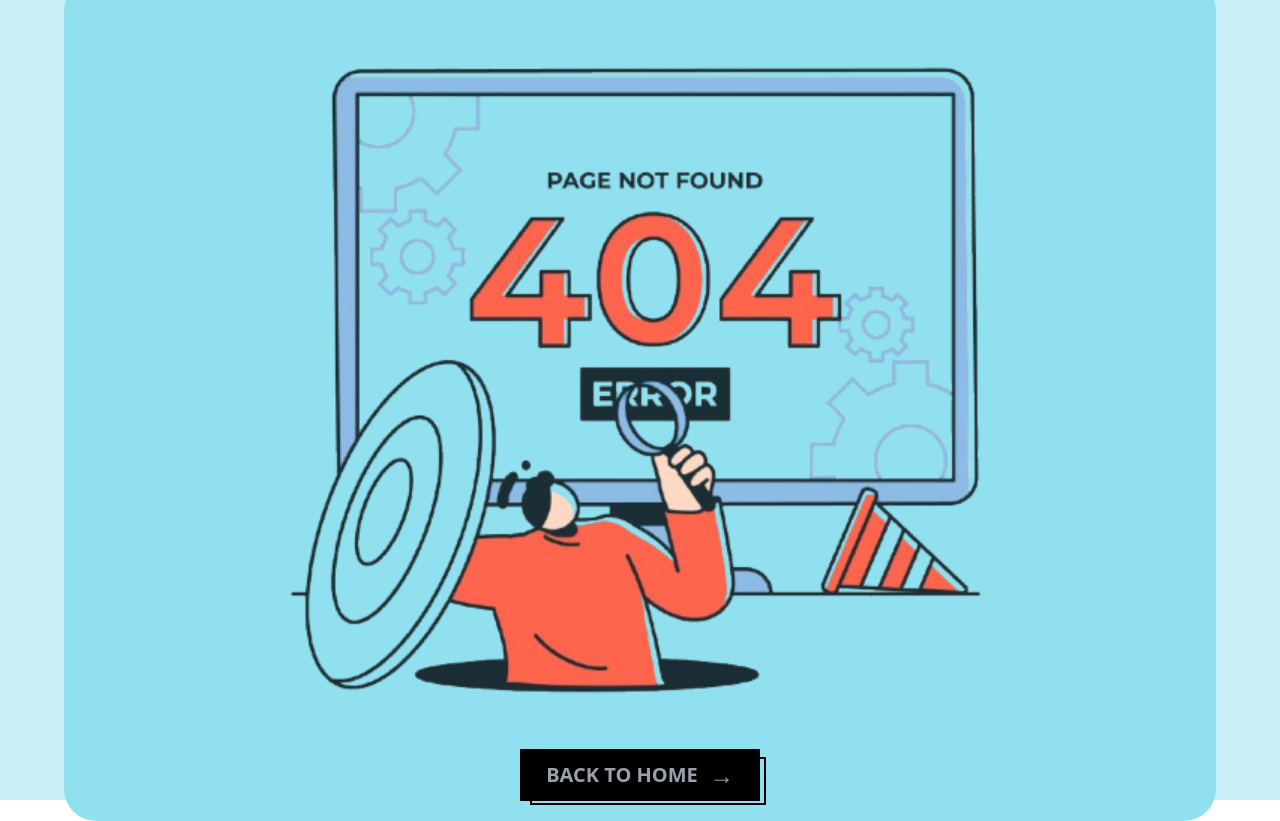
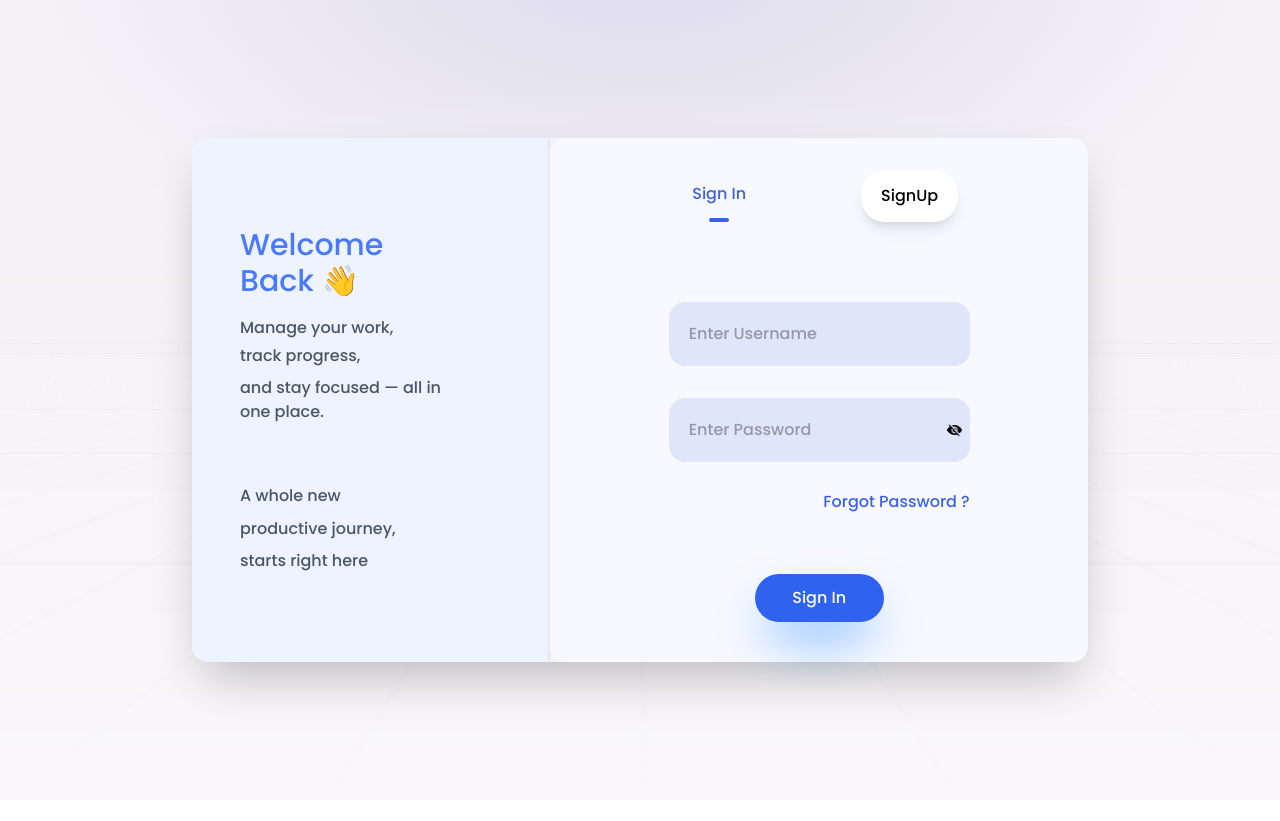
Before and after one commit to Prateek-Shar/Dashboard_Frontend, a React (Vite) app: page /login_register in a window 1280 px wide. After the commit the page ends 800 px from the top, so only its background shows below. Built offline with nearby package versions, Linux system fonts and the light colour scheme; no server answers.

Commit message:
ui changes

```diff
--- a/src/Pages/Login_Register.tsx
+++ b/src/Pages/Login_Register.tsx
@@ -89,12 +89,16 @@ const Login_Register = () => {
                         <div className="w-[80%]">
                             <h1 className="font-Poppins text-[#4a79ff] p-2 text-3xl">Welcome Back 👋</h1>
                             <div className="mt-2 px-2">
-                                <span className="font-Poppins text-gray-600 py-1">Manage your work, track progress, and stay focused — all in one place.</span>
+                                <span className="font-Poppins text-gray-600 py-1">Manage your work,</span>
+                                <p className="font-Poppins text-gray-600 py-1">track progress, </p>
+                                <p className="font-Poppins text-gray-600 py-1">and stay focused — all in one place.</p>
                             </div>
                         </div>
 
                         <div className="w-[70%] mt-2">
-                            <p className="text-gray-600 p-2 font-Poppins">A whole new productive journey starts right here</p>
+                            <p className="text-gray-600 p-2 font-Poppins">A whole new</p>
+                            <span className="text-gray-600 p-2 font-Poppins">productive journey,</span>
+                            <p className="text-gray-600 p-2 font-Poppins">starts right here</p>
                         </div>
                     </div>
 
--- a/src/app.tsx
+++ b/src/app.tsx
@@ -28,7 +28,7 @@ const App = () => {
                 <Route element = {<No_sidebar />}>
                     <Route path="/" element={<Landing_Page />} />
                     <Route path="*" element={<No_Page />} />
-                    <Route path="/login" element={<Login_Register />} />
+                    <Route path="/login_register" element={<Login_Register />} />
                     <Route path="/resetPass" element={<Reset />} />
                 </Route>
 
--- a/src/components/login_register_com/login_form.tsx
+++ b/src/components/login_register_com/login_form.tsx
@@ -126,13 +126,13 @@ const Login_form:React.FC<OnErrMsg> = () => {
 
     return (
 
-       <div className="xl:w-[80%] xl:mt-20 flex flex-col mm:w-full mm:mt-10">
+       <div className="xl:w-[80%] flex flex-col mm:w-full mt-15">
             <form onSubmit={handleSubmit} className="flex flex-col items-center">
 
                 {errorDiv && (
                     <div className="w-full flex justify-center items-center mb-2">
-                        <div className="w-[50%] flex justify-center items-center">
-                            <img src={cross} className="object-contain w-[6%]"/>
+                        <div className="flex justify-center items-center">
+                            <img src={cross} className="object-contain xl:w-[4%]"/>
                             <p className="font-Poppins text-red-500 ml-2">{err_msg}</p>
                         </div>
                     </div>
@@ -169,10 +169,8 @@ const Login_form:React.FC<OnErrMsg> = () => {
                     <div className="xl:w-[30%] bg-[#3062f0] flex justify-center rounded-3xl shadow-2xl shadow-blue-400 ml:w-[50%] mm:w-[50%] outline-0">
 
                     {loader && (
-                        <div className="w-[40%] flex justify-center items-center">
-                            <div className="w-full p-2 ml:w-[75%] mm:w-full">
-                                <Spin size="large" indicator={<LoadingOutlined style={{ color : "#ffffff" }}  spin />} />
-                            </div>
+                        <div className="w-[40%] py-2 flex justify-center items-center">
+                            <Spin size="large" indicator={<LoadingOutlined style={{ color : "#ffffff" }}  spin />} />
                         </div>
                     )}
 
--- a/src/components/login_register_com/login_head.tsx
+++ b/src/components/login_register_com/login_head.tsx
@@ -7,21 +7,19 @@ const Login_Head:React.FC<Register> = ( {onSwitch} ) => {
 
     return (
 
-        <div className="flex justify-evenly xl:mt-8 xl:w-[80%] mm:w-[95%] xl:mr-20 mm:mr-0 mm:mt-8">
-            <button className="xl:w-[40%] mm:w-[40%] mm:items-normal xl:flex xl:flex-col xl:items-center">
-                <div className="xl:w-[50%] mm:w-full rounded-3xl flex justify-center">
+        <div className="w-[90%] flex justify-evenly xl:mt-8 mm:mt-8">
+            <button className="mm:items-normal xl:flex xl:flex-col xl:items-center">
+                <div className="rounded-3xl flex justify-center">
                     <p className="font-Poppins xl:p-3 mm:py-2 text-[#3b60e7] mm:text-[16px] xl:text-[16px]">Sign In</p>
                 </div>
 
-                <div className="w-full flex justify-center items-center">
-                    <div className="w-[10%]">
-                        <hr className="border-[#3b60e7] border-2 w-full rounded-4xl" />
-                    </div>
+                <div className="flex justify-center items-center">
+                    <hr className="border-[#3b60e7] border-2 w-5 rounded-4xl" />
                 </div>
             </button>
 
-            <button className="xl:w-[25%] mm:w-[40%] bg-white rounded-3xl flex justify-center shadow-lg">
-                <p className="font-Poppins xl:p-3 mm:p-2 hover:cursor-pointer mm:text-[16px] xl:text-[16px]" onClick={onSwitch}>SignUp</p>
+            <button className="bg-white rounded-3xl flex justify-center items-center px-5 shadow-lg hover:cursor-pointer" onClick={onSwitch}>
+                <p className="font-Poppins mm:text-[16px] xl:text-[16px]" >SignUp</p>
             </button>
         </div>
 
--- a/src/components/login_register_com/register_form.tsx
+++ b/src/components/login_register_com/register_form.tsx
@@ -173,7 +173,7 @@ const Register_Form:React.FC<ToggleToSwitch> = ( {onSwitch} ) => {
                     </div>
 
                     <div className="xl:w-[50%] mm:w-[80%] flex items-center">
-                        <p className="font-Poppins xl:text-[16px] mm:text-[12px]">Agree To Terms and Conditions</p>
+                        <p className="font-Poppins xl:text-[16px] mm:text-[12px]">I Agree To Terms and Conditions</p>
                     </div>
                 </div>
 
--- a/src/components/login_register_com/register_head.tsx
+++ b/src/components/login_register_com/register_head.tsx
@@ -7,20 +7,18 @@ const Register_Head:React.FC<Register> = ( {onSwitch} ) => {
 
     return (
 
-        <div className="xl:w-[80%] mm:w-full ml:w-full flex justify-evenly mt-2 xl:mr-20 mm:mr-0">
-            <button className="xl:w-[40%] mm:w-[25%]">
-                <div className="w-full rounded-3xl flex justify-center mt-2">
+        <div className="flex justify-evenly w-[90%] mt-2 mm:mr-0">
+            <button className="flex flex-col">
+                <div className="rounded-3xl flex justify-center mt-2">
                     <p className="font-Poppins xl:p-3 m:p-2 xl:text-[16px] mm:text-[14px] text-[#3b60e7]">Sign Up</p>
                 </div>
 
                 <div className="w-full flex justify-center items-center">
-                    <div className="w-[10%] xl:mt-0 mm:mt-1">
-                        <hr className="border-[#3b60e7] border-2 w-full rounded-4xl" />
-                    </div>
+                    <hr className="border-[#3b60e7] border-2 w-5 rounded-4xl" />
                 </div>
             </button>
 
-            <button className="w-[30%] bg-white rounded-3xl flex justify-center mt-2 mb-2 shadow-lg">
+            <button className="flex bg-white rounded-3xl justify-center mt-2 mb-2 shadow-lg px-3">
                 <p className="font-Poppins xl:p-3 mm:p-2 xl:text-[16px] mm:text-[14px] hover:cursor-pointer" onClick={onSwitch}>Sign In</p>
             </button>
         </div>
--- a/src/components/login_section/demo.tsx
+++ b/src/components/login_section/demo.tsx
@@ -12,7 +12,7 @@ function HeroSectionDemo() {
       }}
       description="Manage tasks, track progress, and keep your projects moving from one simple dashboard"
       ctaText="Get Started"
-      ctaHref="/login"
+      ctaHref="/login_register"
       bottomImage={{
         light: "https://cdn.21st.dev/assets/mirror/86/867a175524a0966eb144327b962159fa1ac4e1822b0cd857759b754306f3b0d4.png",
         dark: "https://cdn.21st.dev/assets/mirror/cf/cfc7a54d3246bd8216b45d7d01273476ee5ca661554db59d8ae3c46e74d85bc9.png",
```
